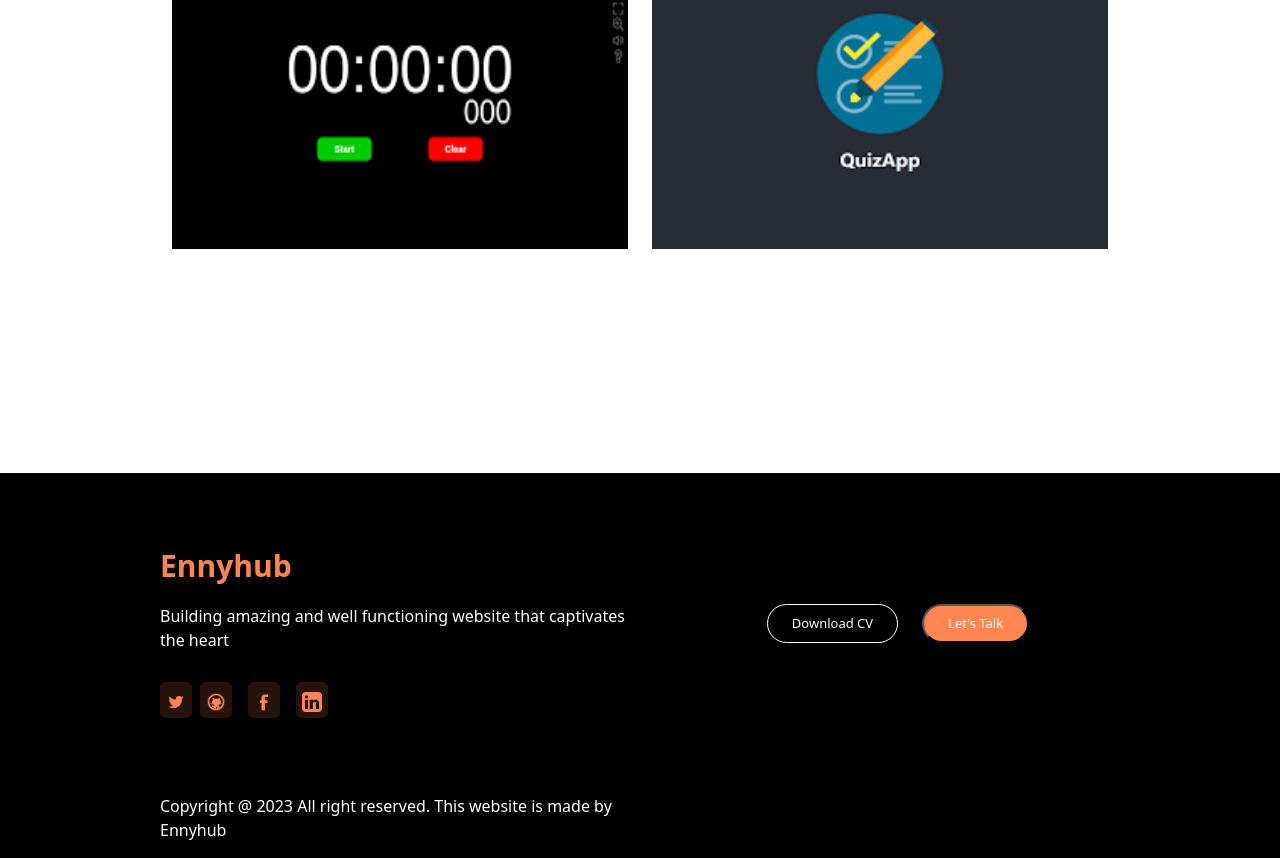
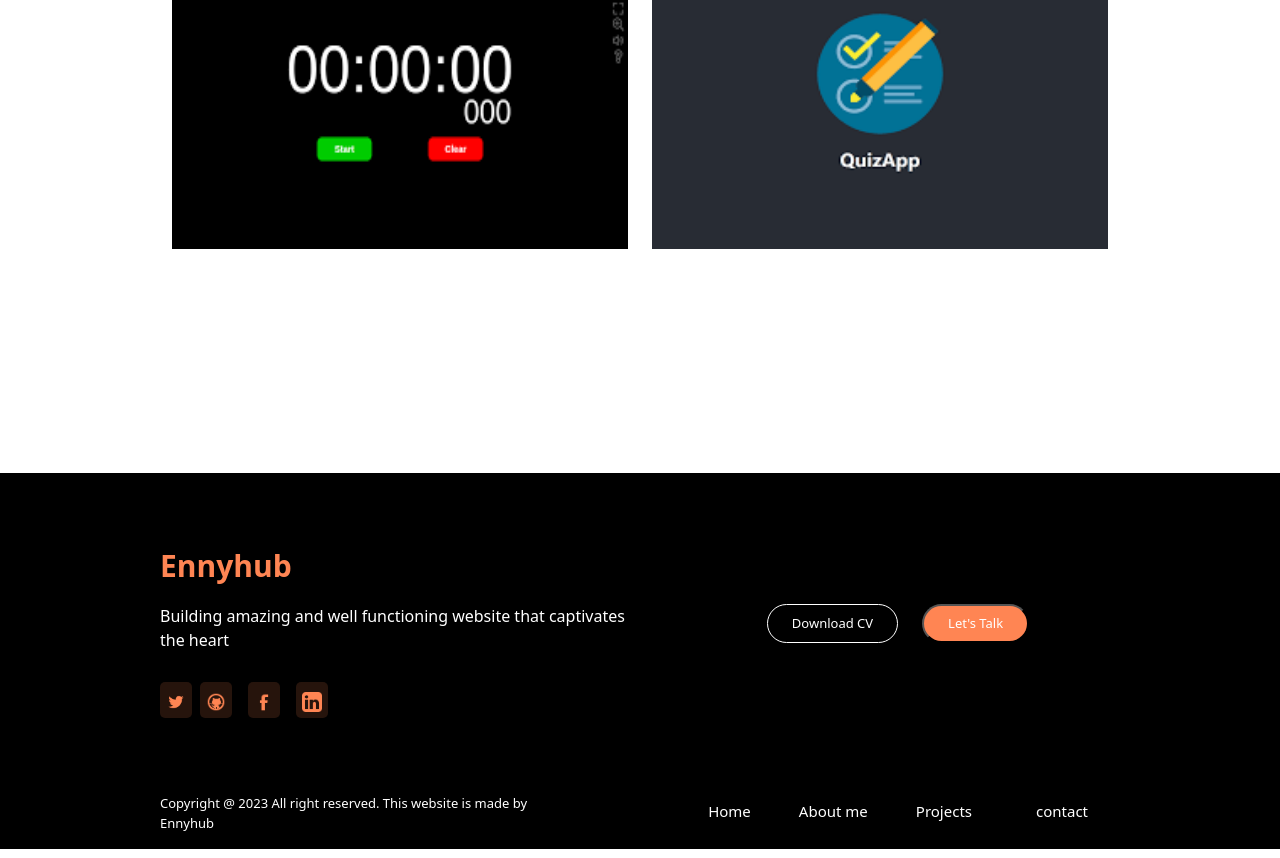
Before and after one commit to EniolaOpakunle/Portfolio, a React (Create React App) app: page / in a window 1280 px wide. Shown: the part 1938-2796 px from the top of the page. Built offline with nearby package versions, Linux system fonts and the light colour scheme.

Commit message:
Add nav to the contact page

```diff
--- a/src/App.css
+++ b/src/App.css
@@ -236,10 +236,19 @@ footer{
 }
 .footer{
   margin-top: 20px !important;
+  justify-content: space-between !important;
   /* margin-bottom: 20px !important; */
 }
 .copyright{
   color: white;
+  font-size: 13px;
+}
+.nav{
+  justify-content: end;
+  font-size: 12px !important;
+}
+.nav-div{
+  margin-top: -20px !important;
 }
 /* Project.js css */
 .w-image{
--- a/src/pages/Contact.js
+++ b/src/pages/Contact.js
@@ -40,12 +40,26 @@ function Contact() {
           </div>
         </div>
         <div className='row footer'>
-          <div className='col-lg-6 copyright'>
+          <div className='col-lg-5 copyright'>
             <p>Copyright @ 2023 All right reserved. This website is made by Ennyhub</p>
           </div>
-          <div className='col-lg-6 '>
+          <div className='col-lg-7 nav-div'>
             <nav>
+              <ul className="nav">
+                <li className="nav-item mx-3">
+                  <a href="/#" className='nav-link active c-navLink' aria-current = "page"> Home</a>
+                </li>
+                <li>
+                  <a href="/#about" className='nav-link c-navLink'> About me</a>
+                </li>
+                <li className="nav-item mx-3">
+                  <a href="/#projects" className='nav-link c-navLink' >Projects</a>
 
+                </li>
+                <li className="nav-item mx-3">
+                  <a href="/#contact" className='nav-link c-navLink'>contact</a>
+                </li>
+              </ul>
             </nav>
           </div>
         </div>
```
